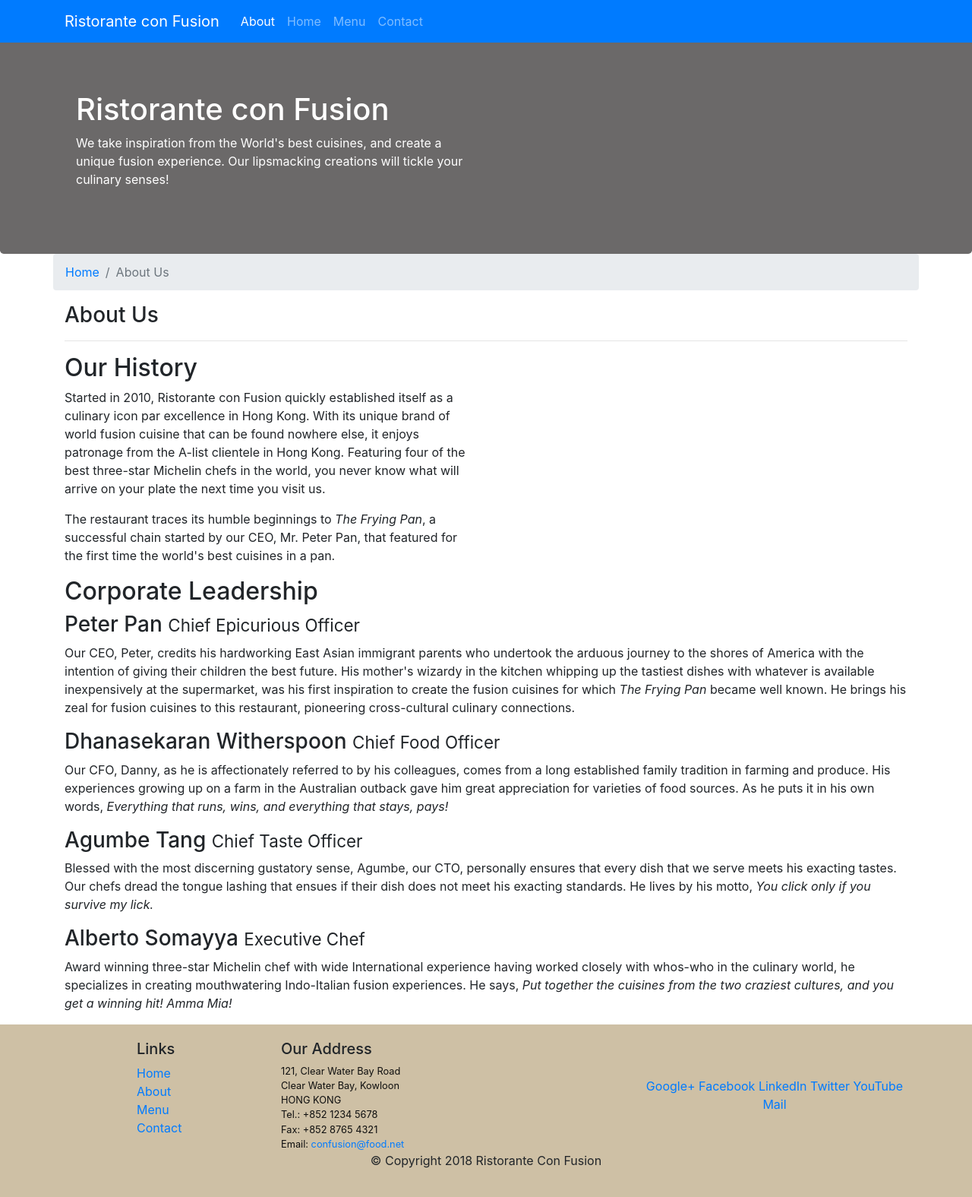
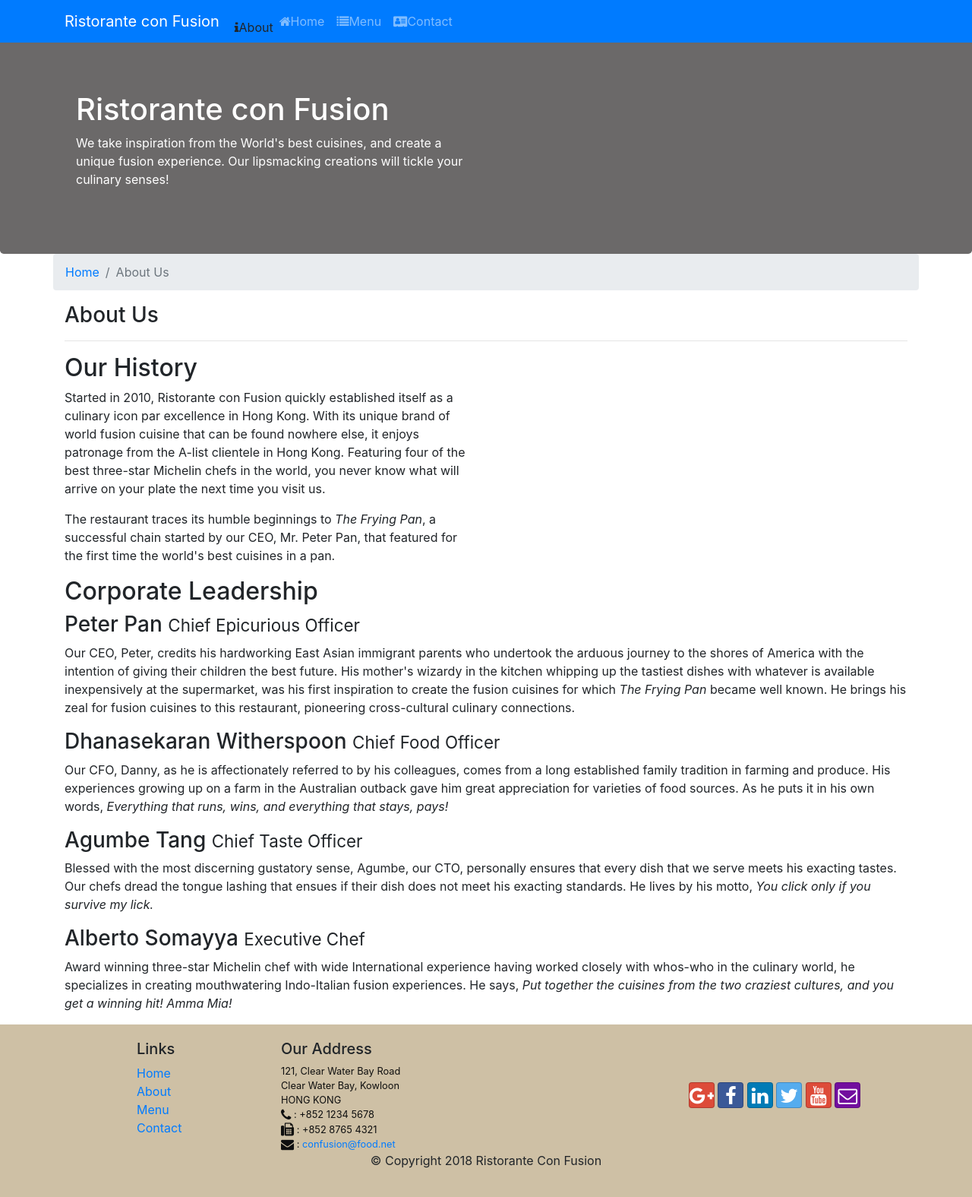
Before and after one commit to gaurnikhil/Boootstrap4, a website: page conFusion/aboutus.html in a window 1280 px wide. Shown: the whole page at 76% size. Drawn offline with nearby package versions, Linux system fonts and the light colour scheme.

Commit message:
added icons to the links

```diff
--- a/conFusion/aboutus.html
+++ b/conFusion/aboutus.html
@@ -9,6 +9,8 @@
 
     <link rel="stylesheet" href="node_modules/bootstrap/dist/css/bootstrap.min.css">
     <link rel="stylesheet" href="css/styles.css">
+    <link rel="stylesheet" href="node_modules/font-awesome/css/font-awesome.min.css">
+    <link rel="stylesheet" href="node_modules/bootstrap-social/bootstrap-social.css">
 
     <title>Ristorante Con Fusion: About Us</title>
 
@@ -25,10 +27,10 @@
 
             <div class="collapse navbar-collapse" id="Navbar">
                 <ul class="navbar-nav mr-auto">
-                    <li class="nav-item active"><a href="#" class="nav-link">About</a></li>
-                    <li class="nav-item "><a href="./index.html" class="nav-link">Home</a></li>
-                    <li class="nav-item"><a href="#" class="nav-link">Menu</a></li>
-                    <li class="nav-item"><a href="#" class="nav-link">Contact</a></li>
+                    <li class="nav-item active"><a href="#" class="nav-link"></a><span class="fa fa-info la lg"></span>About</a></li>
+                    <li class="nav-item "><a href="./index.html" class="nav-link"><span class="fa fa-home la lg"></span>Home</a></li>
+                    <li class="nav-item"><a href="#" class="nav-link"><span class="fa fa-list la lg"></span>Menu</a></li>
+                    <li class="nav-item"><a href="#" class="nav-link"><span class="fa fa-address-card la lg"></span>Contact</a></li>
                 </ul>
             </div>
 
@@ -108,19 +110,19 @@
 		              121, Clear Water Bay Road<br>
 		              Clear Water Bay, Kowloon<br>
 		              HONG KONG<br>
-		              Tel.: +852 1234 5678<br>
-		              Fax: +852 8765 4321<br>
-		              Email: <a href="mailto:confusion@food.net">confusion@food.net</a>
+		              <i class="fa fa-phone fa-lg"></i> : +852 1234 5678<br>
+		              <i class="fa fa-fax fa-lg"></i> : +852 8765 4321<br>
+		              <i class="fa fa-envelope fa-lg"></i> : <a href="mailto:confusion@food.net">confusion@food.net</a>
 		           </address>
                 </div>
                 <div class="col-12 col-sm-4 align-self-center">
                     <div class="text-center">
-                        <a href="http://google.com/+">Google+</a>
-                        <a href="http://www.facebook.com/profile.php?id=">Facebook</a>
-                        <a href="http://www.linkedin.com/in/">LinkedIn</a>
-                        <a href="http://twitter.com/">Twitter</a>
-                        <a href="http://youtube.com/">YouTube</a>
-                        <a href="mailto:">Mail</a>
+                        <a class="btn btn-social-icon btn-google" href="http://google.com/+"><i class="fa fa-google-plus fa-lg"></i></a>
+                        <a class="btn btn-social-icon btn-facebook" href="http://www.facebook.com/profile.php?id="><i class="fa fa-facebook fa-lg"></i></a>
+                        <a class="btn btn-social-icon btn-linkedin" href="http://www.linkedin.com/in/"><i class="fa fa-linkedin fa-lg"></i></a>
+                        <a class="btn btn-social-icon btn-twitter" href="http://twitter.com/"><i class="fa fa-twitter fa-lg"></i></a>
+                        <a class="btn btn-social-icon btn-google" href="http://youtube.com/"><i class="fa fa-youtube fa-lg"></i></a>
+                        <a class="btn btn-social-icon btn-yahoo" href="mailto:"><i class="fa fa-envelope-o fa-lg"></i></a>
                     </div>
                 </div>
            </div>
--- a/conFusion/package.json
+++ b/conFusion/package.json
@@ -14,6 +14,8 @@
     "lite-server": "^2.3.0"
   },
   "dependencies": {
-    "bootstrap": "^4.0.0"
+    "bootstrap": "^4.0.0",
+    "bootstrap-social": "^5.1.1",
+    "font-awesome": "^4.7.0"
   }
 }
```
Also changed, not shown: conFusion/index.html (+17 -15 lines), 1 other file.
